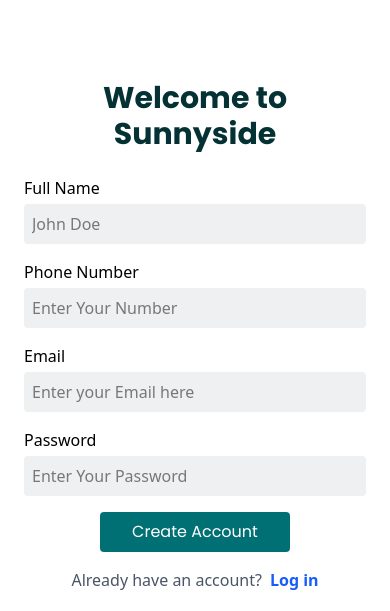
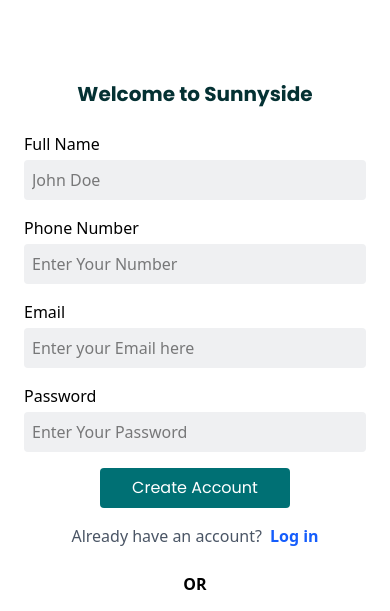
Before and after one commit to Oladelesunkanmi/Landing-Page-Tailwind-CSS, a plain HTML site: page sunnyside-agency-landing-page-main/signup.html in a window 390 px wide. Shown: the top 611 px of the page. Drawn offline with nearby package versions, Linux system fonts and the light colour scheme.

Commit message:
make changes to signup header text

```diff
--- a/sunnyside-agency-landing-page-main/signup.html
+++ b/sunnyside-agency-landing-page-main/signup.html
@@ -24,7 +24,7 @@
 
         <div class="flex-1 w-full px-6">
             <div class="max-w-md mx-auto">
-                <h1 class="text-3xl md:text-4xl text-center text-[#043133] font-bold font-[Poppins] mb-6 mt-20">Welcome to Sunnyside</h1>
+                <h1 class="text-xl md:text-4xl text-center text-[#043133] font-bold font-[Poppins] mb-6 mt-20">Welcome to Sunnyside</h1>
 
                 <form class="space-y-4">
                     <div>
```
